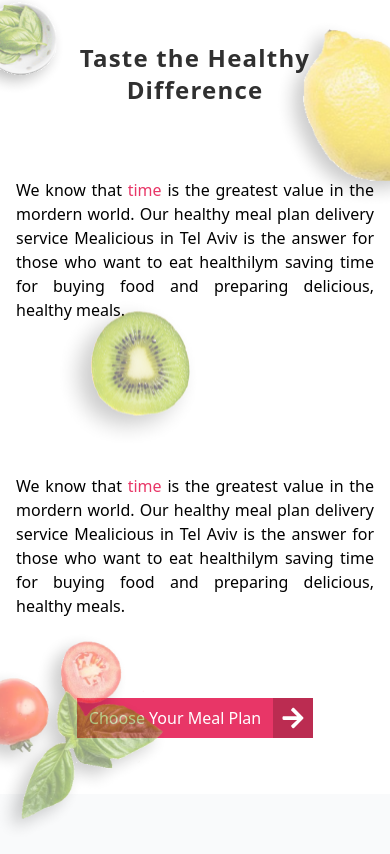
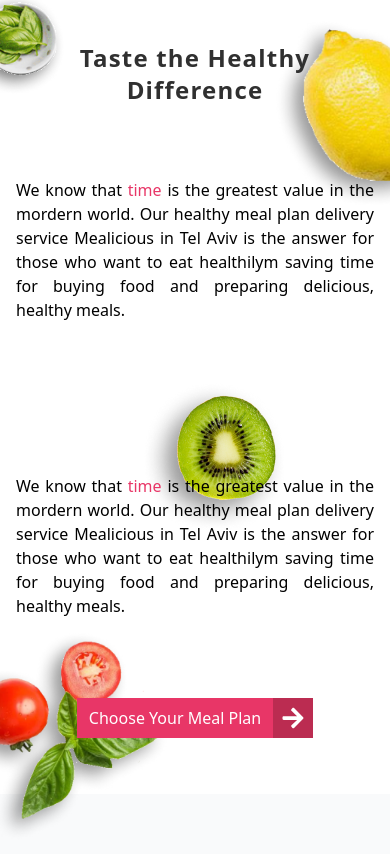
Before and after one commit to Gadnadj/Mealicious, a React (Vite) app: page / in a window 390 px wide. Shown: the part 910-1764 px from the top of the page. Built offline with nearby package versions, Linux system fonts and the light colour scheme; a web font is replaced by a local one.

Commit message:
add banner animation

```diff
--- a/src/components/Banner.tsx
+++ b/src/components/Banner.tsx
@@ -9,13 +9,22 @@ const Banner = () => {
     return (
         <>
             <div className='container py-14 relative'>
-                <div>
-                    <h1 className='py-8 tracking-wider text-2xl font-semibold text-dark text-center'>
+                <div className='relative z-20'>
+                    <h1
+                        data-aos='fade-up'
+                        data-aos-delay='300'
+                        className='py-8 tracking-wider text-2xl font-semibold text-dark text-center'>
                         Taste the Healthy Difference
                     </h1>
 
-                    <div className='space-y-10'>
-                        <div className='grid grid-cols-1 sm:grid-cols-2 gap-4 py-10'>
+                    <div
+                        data-aos='fade-up'
+                        data-aos-delay='500'
+                        className='space-y-10'>
+                        <div
+                            data-aos='fade-up'
+                            data-aos-delay='500'
+                            className='grid grid-cols-1 sm:grid-cols-2 gap-4 py-10'>
                             <div>
                                 <p className='text-justify'>
                                     We know that <span className='text-primary'>time</span> is the greatest value in the mordern world.
@@ -40,30 +49,46 @@ const Banner = () => {
                         </div>
                     </div>
 
-                    <div className='flex justify-center mt-10 sm:mt-14'>
+                    <div
+                        data-aos='fade-up'
+                        data-aos-delay='500'
+                        className='flex justify-center mt-10 sm:mt-14'>
                         <PrimaryButton />
                     </div>
                 </div>
 
                 {/* bg fruits pngs */}
-                <div className='absolute top-5 -left-16 sm:bottom-0 sm:left-0 opacity-50 sm:opacity-100'>
-                    <img src={leaf} className='max-w-[160px]' />
+                <div
+                    data-aos='fade-right'
+                    className='absolute top-5 -left-16 sm:bottom-0 sm:left-0 opacity-50 sm:opacity-100'>
+                    <img
+                        data-aos='fade-right'
+                        src={leaf} className='max-w-[160px]' />
                 </div>
 
-                <div className='absolute -bottom-16 -left-16 sm:bottom-0 sm:left-0 opacity-50 sm:opacity-100'>
-                    <img src={tomato} className='max-w-[280px]' />
+                <div
+                    data-aos='fade-right'
+                    className='absolute -bottom-16 -left-16 sm:bottom-0 sm:left-0 opacity-50 sm:opacity-100'>
+                    <img
+                        src={tomato} className='max-w-[280px]' />
                 </div>
 
-                <div className='absolute top-10 -right-16 sm:right-20 opacity-50 sm:opacity-100'>
+                <div
+                    data-aos='fade-left'
+                    className='absolute top-10 -right-16 sm:right-20 opacity-50 sm:opacity-100'>
                     <img src={lemon} className='max-w-[200px]' />
                 </div>
 
-                <div className='hidden sm:block absolute bottom-0 right-0'>
+                <div
+                    data-aos='fade-left'
+                    className='hidden sm:block absolute bottom-0 right-0'>
                     <img src={apple} className='max-w-[200px]' />
                 </div>
 
-                <div className='absolute top-1/2 -translate-y-1/2 left-1/3 -translate-x-1/2 opacity-50 sm:opacity-100'>
-                    <img src={kiwi} className='max-w-[180px]'/>
+                <div
+                    data-aos='fade'
+                    className='absolute top-1/2 -translate-y-1/2 left-1/3 -translate-x-1/2 opacity-50 sm:opacity-100'>
+                    <img src={kiwi} className='max-w-[180px]' />
                 </div>
             </div>
         </>
```
